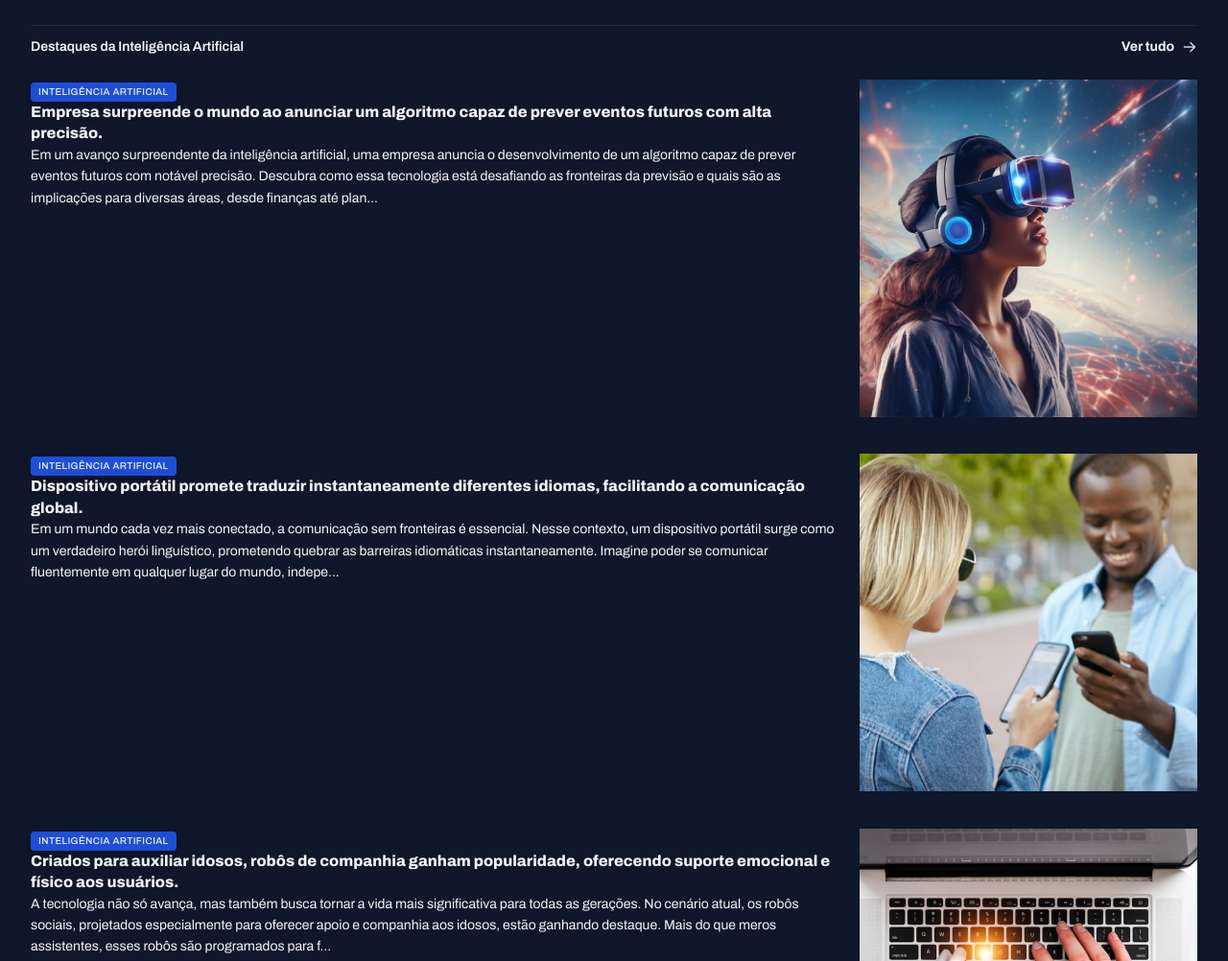
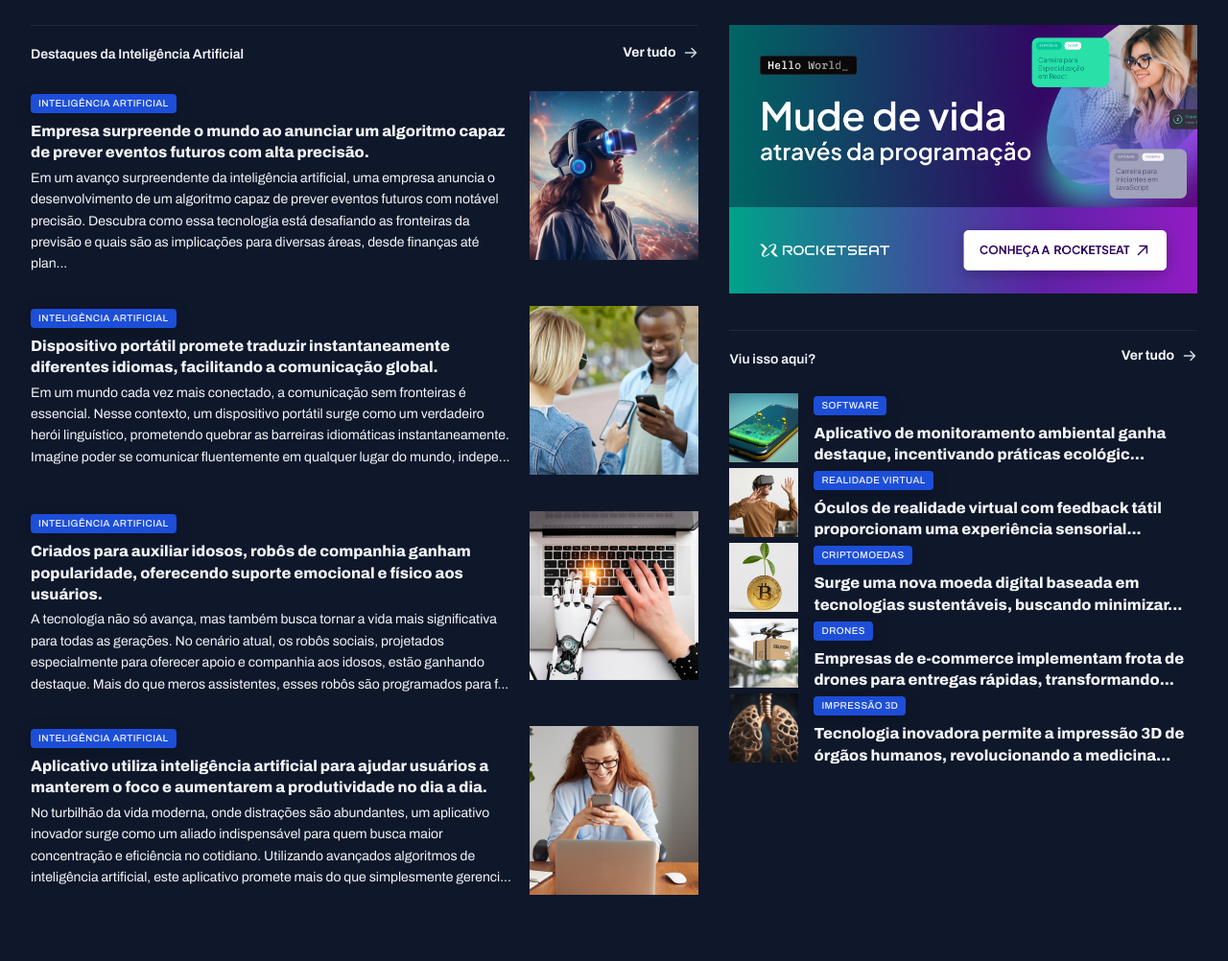
Before and after one commit to codetodestroy/projeto-portal_de_noticias, a plain HTML site: page index.html in a window 1280 px wide. Shown: the part 1060-2062 px from the top of the page at 96% size. After the commit the page ends 2039 px from the top, so only its background shows below. Drawn offline with Linux system fonts and the light colour scheme.

Commit message:
stylizing last cards

```diff
--- a/index.html
+++ b/index.html
@@ -188,7 +188,7 @@
             </div>
         </section>
 
-        <div>
+        <aside>
             <div id="ads">
                 <img src="./assets/icons/Ads.png" alt="">
             </div>
@@ -210,7 +210,7 @@
 
                         <div>
                             <span class="content-tag">software</span>
-                            <h3 class="text-xl">Aplicativo de monitoramento ambiental ganha destaque, incentivando práticas ecológicas e prom...</h3>
+                            <h3 class="text-xl">Aplicativo de monitoramento ambiental ganha destaque, incentivando práticas ecológic...</h3>
                         </div>
                     </article>
 
@@ -221,7 +221,7 @@
 
                         <div>
                             <span class="content-tag">realidade virtual</span>
-                            <h3 class="text-xl">Óculos de realidade virtual com feedback tátil proporcionam uma experiência sensorial complet...</h3>
+                            <h3 class="text-xl">Óculos de realidade virtual com feedback tátil proporcionam uma experiência sensorial...</h3>
                         </div>
                     </article>
 
@@ -232,7 +232,7 @@
 
                         <div>
                             <span class="content-tag">criptomoedas</span>
-                            <h3 class="text-xl">Surge uma nova moeda digital baseada em tecnologias sustentáveis, buscando minimizar o i...</h3>
+                            <h3 class="text-xl">Surge uma nova moeda digital baseada em tecnologias sustentáveis, buscando minimizar...</h3>
                         </div>
                     </article>
 
@@ -243,7 +243,7 @@
 
                         <div>
                             <span class="content-tag">drones</span>
-                            <h3 class="text-xl">Empresas de e-commerce implementam frota de drones para entregas rápidas, transformando o ce...</h3>
+                            <h3 class="text-xl">Empresas de e-commerce implementam frota de drones para entregas rápidas, transformando...</h3>
                         </div>
                     </article>
 
@@ -254,12 +254,12 @@
 
                         <div>
                             <span class="content-tag">impressão 3d</span>
-                            <h3 class="text-xl">Tecnologia inovadora permite a impressão 3D de órgãos humanos, revolucionando a medicina e a li...</h3>
+                            <h3 class="text-xl">Tecnologia inovadora permite a impressão 3D de órgãos humanos, revolucionando a medicina...</h3>
                         </div>
                     </article>
                 </div>
             </section>
-        </div>
+        </aside>
     </main>
 </body>
 
--- a/styles/global.css
+++ b/styles/global.css
@@ -51,8 +51,16 @@ img {
 }
 
 main {
-    margin-top: 40px;
-    gap: 80px;
+    margin-block: 40px;
+    row-gap: 80px;
+    column-gap: 32px;
+
+    grid-template-columns: 2fr 1.4fr;
+
+    grid-template-areas:
+    "featured featured"
+    "weekly weekly"
+    "ai aside";
 }
 
 .content-tag {
--- a/styles/sections.css
+++ b/styles/sections.css
@@ -21,6 +21,7 @@ section header {
 }
 
 #featured {
+    grid-area: featured;
     img {
         height: 100%;
         object-fit: cover;
@@ -61,6 +62,7 @@ section header {
 }
 
 #weekly {
+    grid-area: weekly;
     &>div {
         grid-template-columns: repeat(4, 292px);
     }
@@ -84,3 +86,33 @@ section header {
         }
     }
 }
+
+#ai {
+    grid-area: ai;
+    img {
+        width: 176px;
+        aspect-ratio: 1/1;
+        object-fit: cover;
+    }
+
+    h3 {
+        margin-block: 8px 4px;
+    }
+}
+
+aside {
+    grid-area: aside;
+}
+
+#more {
+    margin-top: 32px;
+    h3 {
+        margin-top: 8px;
+    }
+
+    img {
+        width: 72px;
+        aspect-ratio: 1/1;
+        object-fit: cover;
+    }
+}
```
